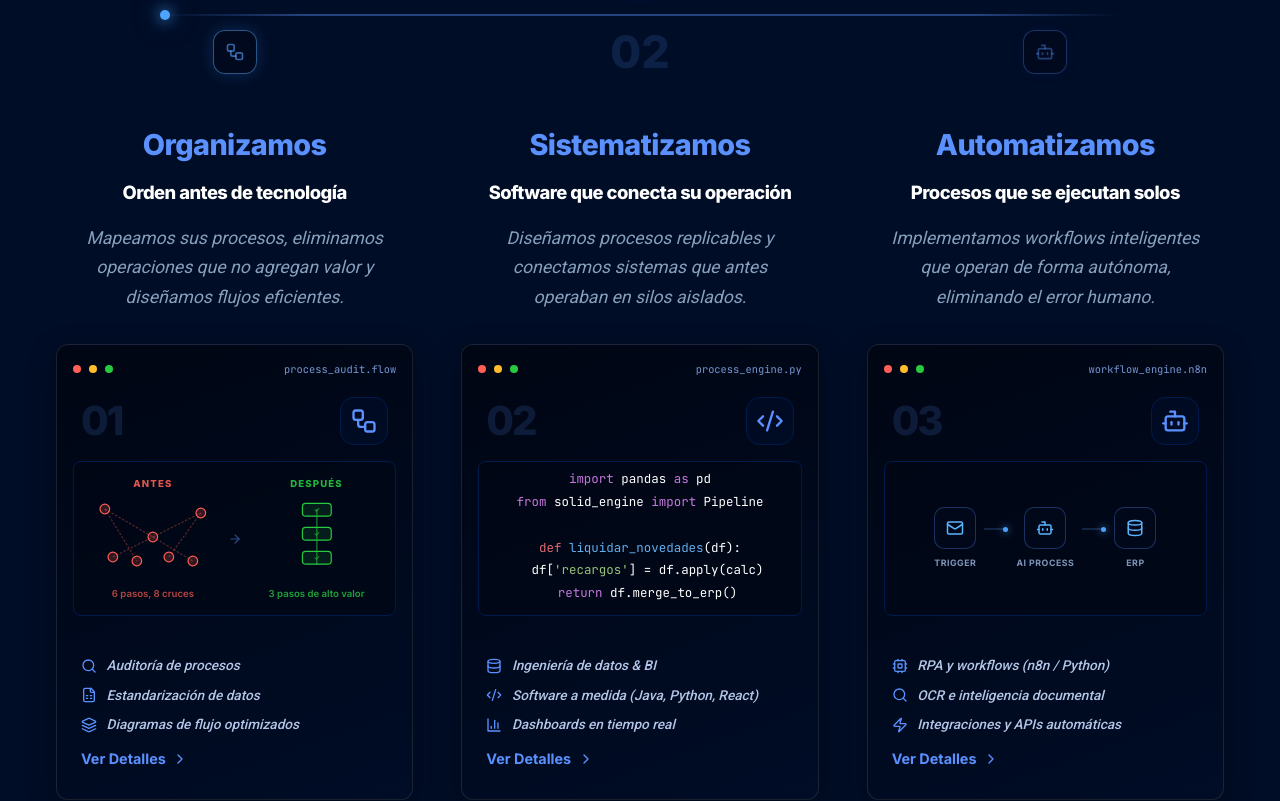
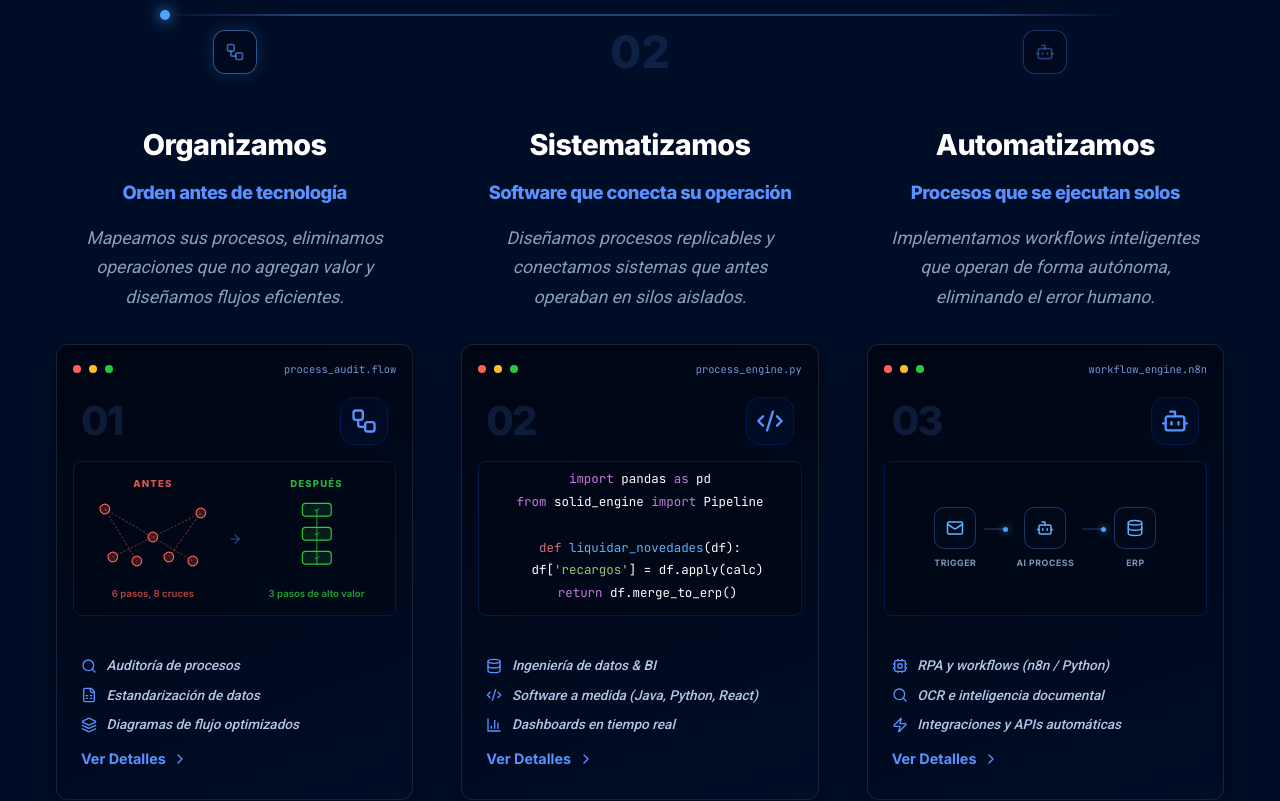
Before and after one commit to LuisRojas0923/Landing-Page-SOLID, a React (Vite) app: page / in a window 1280 px wide. Shown: the part 1309-2110 px from the top of the page. Built offline with nearby package versions, Linux system fonts and the light colour scheme.

Commit message:
Jerarquía visual ajustada: títulos en blanco y etiquetas en azul marino

```diff
--- a/src/pages/Home.css
+++ b/src/pages/Home.css
@@ -669,7 +669,7 @@
     font-size: 1.8rem;
     font-weight: 900;
     margin-bottom: 0.6rem;
-    color: var(--deep-navy-800);
+    color: #fff;
     margin-top: 1.5rem; /* Reduced from 2rem to balance the layout */
 }
 
@@ -1098,7 +1098,7 @@ ul.window-inner-list {
 .vertical-tagline {
     font-size: 1.15rem;
     font-weight: 800;
-    color: #fff;
+    color: var(--deep-navy-800);
     text-transform: none;
     letter-spacing: -0.03em;
     margin-bottom: 1rem;
```
